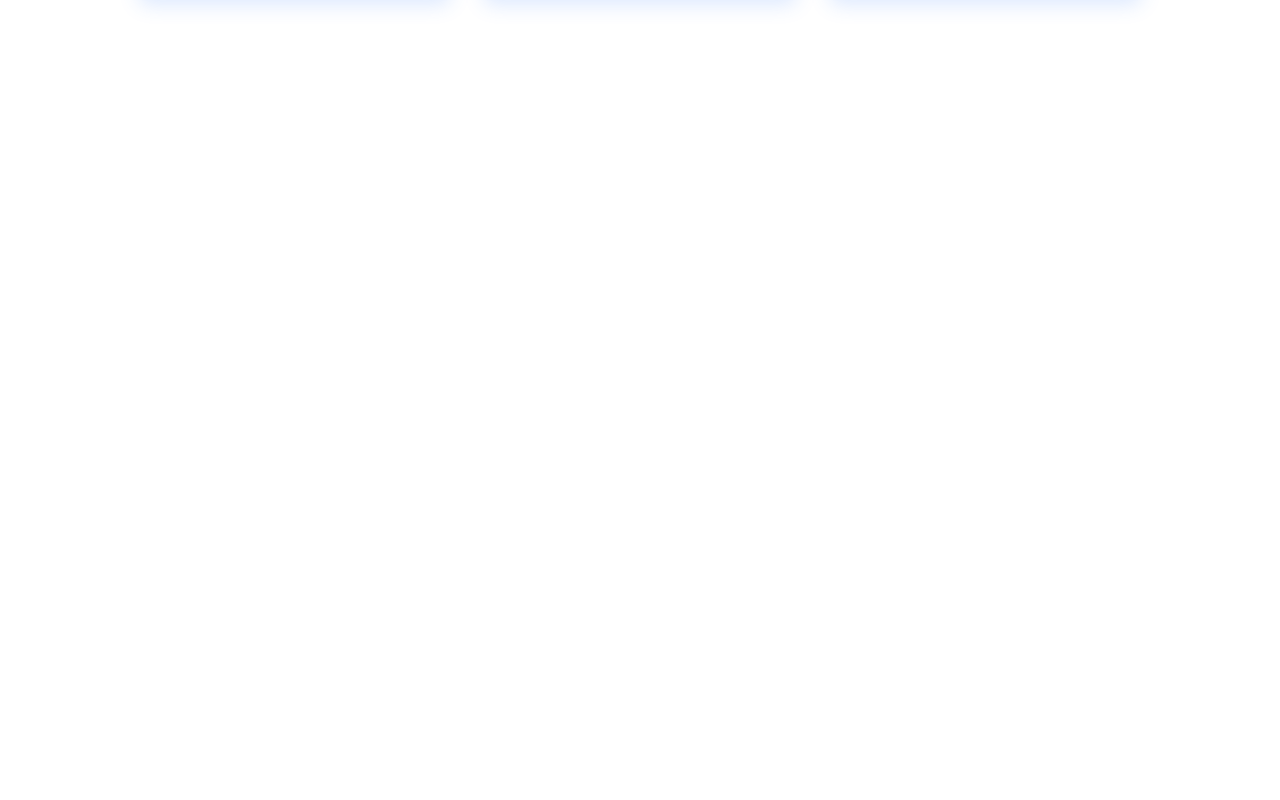
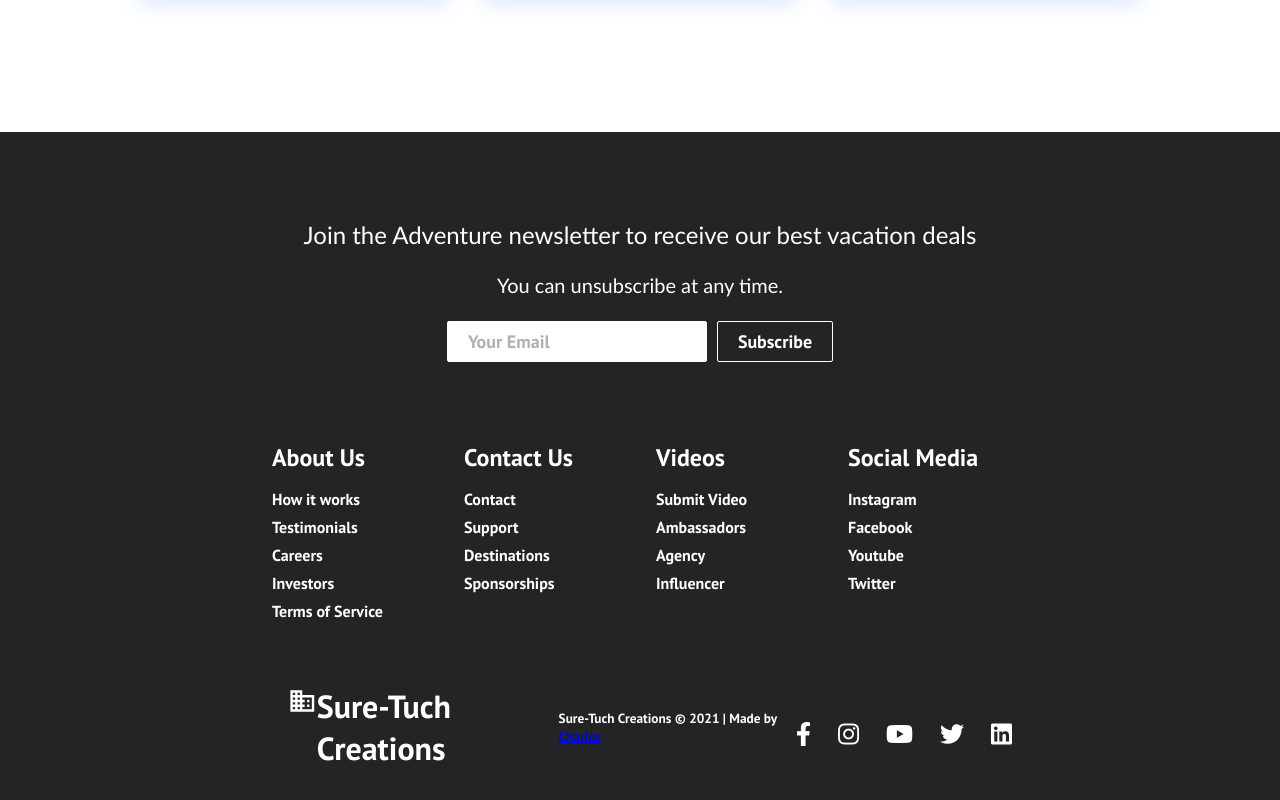
Before and after one commit to kimanicharles911/suretuch_w_react_js, a React (Create React App) app: page / in a window 1280 px wide. Shown: the part 1817-2617 px from the top of the page. Before the commit the page ends 1949 px from the top, so only its background shows below. Built offline with nearby package versions, Linux system fonts and the light colour scheme.

Commit message:
complete footer prototype

```diff
--- /dev/null
+++ b/src/components/Footer.css
@@ -0,0 +1,136 @@
+.footer-container {
+  background-color: #242424;
+  padding: 4rem 0 2rem 0;
+  display: flex;
+  flex-direction: column;
+  justify-content: center;
+  align-items: center;
+}
+
+.footer-subscription {
+  display: flex;
+  flex-direction: column;
+  justify-content: center;
+  align-items: center;
+  text-align: center;
+  margin-bottom: 24px;
+  padding: 24px;
+  color: #fff;
+}
+.footer-subscription > p {
+  font-family: "Trebuchet MS", "Lucida Sans Unicode", "Lucida Grande", "Lucida Sans", Arial, sans-serif;
+}
+.footer-subscription-heading {
+  margin-bottom: 24px;
+  font-size: 24px;
+}
+.footer-subscription-text{
+  margin-bottom: 24px;
+  font-size: 20px;
+}
+.footer-input{
+  padding: 8px 20px;
+  border-radius: 2px;
+  margin-right: 10px;
+  outline: none;
+  border: none;
+  font-size: 18px;
+  margin-bottom: 16px;
+  border: 1px solid #fff;
+}
+.footer-links{
+  width: 100%;
+  max-width: 1000px;
+  display: flex;
+  justify-content: center;
+}
+.footer-link-wrapper{
+  display: flex;
+}
+.footer-link-items{
+  display: flex;
+  flex-direction: column;
+  align-items: flex-start;
+  margin: 16px;
+  text-align: left;
+  width: 160px;
+  box-sizing: border-box;
+}
+
+.footer-link-items h2 {
+  margin-bottom: 16px;
+}
+
+.footer-link-items > h2 {
+  color: #fff;
+}
+.footer-link-items a{
+  color: #fff;
+  text-decoration: none;
+  margin-bottom: 0.5rem;
+}
+.footer-link-items a:hover {
+  color: #e9e9e9;
+  transition: 0.3s ease-out;
+}
+.footer-email-form h2{
+  margin-bottom: 2rem;
+}
+.footer-input::placeholder {
+  color: #b1b1b1;
+}
+/* social icons */
+.social-icon-link{
+  color: #fff;
+  font-size: 24px;
+}
+.social-media{
+  max-width: 1000px;
+  width: 100%;
+}
+.social-media-wrap{
+  display: flex;
+  justify-content: center;
+  align-items: center;
+  width: 90%;
+  max-width: 1000px;
+  margin: 40px auto 0 auto;
+}
+.social-icons{
+  display: flex;
+  justify-content: space-between;
+  align-items: center;
+  width: 240px;
+}
+.social-logo{
+  color: #fff;
+  justify-content: center;
+  margin-left: 20px;
+  cursor: pointer;
+  text-decoration: none;
+  font-size: 2rem;
+  display: flex;
+  align-self: center;
+  margin-bottom: 16px;
+}
+.website-rights{
+  color: #fff;
+  margin-bottom: 16px;
+}
+@media screen and (max-width: 820px){
+  .footer-links{
+    padding-top: 2rem;
+  }
+  .footer-input{
+    width: 100%;
+  }
+  .btn{
+    width: 100%;
+  }
+  .footer-link-wrapper{
+    flex-direction: column;
+  }
+  .social-media-wrap{
+    flex-direction: column;
+  }
+}
--- /dev/null
+++ b/src/components/Footer.jsx
@@ -0,0 +1,90 @@
+import { Button } from "./Button.jsx";
+import "./Footer.css";
+import { Link } from "react-router-dom";
+import { MdBusiness } from "react-icons/md";
+
+function Footer(){
+  return(
+    <div className="footer-container">
+      <section className="footer-subscription">
+        <p className="footer-subscription-heading">
+          Join the Adventure newsletter to receive our best vacation deals
+        </p>
+        <p className="footer-subscription-text">
+          You can unsubscribe at any time.
+        </p>
+        <div className="input-areas">
+          <form>
+            <input type="email" name="email" placeholder="Your Email" className="footer-input"/>
+            <Button buttonStyle="btn--outline">Subscribe</Button>
+          </form>
+        </div>
+      </section>
+      <div className="footer-links">
+        <div className='footer-link-wrapper'>
+          <div className='footer-link-items'>
+            <h2>About Us</h2>
+            <Link to='/sign-up'>How it works</Link>
+            <Link to='/'>Testimonials</Link>
+            <Link to='/'>Careers</Link>
+            <Link to='/'>Investors</Link>
+            <Link to='/'>Terms of Service</Link>
+          </div>
+          <div className='footer-link-items'>
+            <h2>Contact Us</h2>
+            <Link to='/'>Contact</Link>
+            <Link to='/'>Support</Link>
+            <Link to='/'>Destinations</Link>
+            <Link to='/'>Sponsorships</Link>
+          </div>
+        </div>
+        <div className='footer-link-wrapper'>
+          <div className='footer-link-items'>
+            <h2>Videos</h2>
+            <Link to='/'>Submit Video</Link>
+            <Link to='/'>Ambassadors</Link>
+            <Link to='/'>Agency</Link>
+            <Link to='/'>Influencer</Link>
+          </div>
+          <div className='footer-link-items'>
+            <h2>Social Media</h2>
+            <Link to='/'>Instagram</Link>
+            <Link to='/'>Facebook</Link>
+            <Link to='/'>Youtube</Link>
+            <Link to='/'>Twitter</Link>
+          </div>
+        </div>
+      </div>
+      <section className="social-medi">
+        <div className="social-media-wrap">
+          <div className="footer-logo">
+            <Link to="/" className="social-logo">
+              <MdBusiness className="Navbar-icon" /> Sure-Tuch Creations
+            </Link>
+          </div>
+          <small className="website-rights">
+            Sure-Tuch Creations &copy; {(new Date().getFullYear())} | Made by <a target="_blank" href="http://charleskimani.com/linkedin">Charles</a>
+          </small>
+          <div className="social-icons">
+            <Link className="social-icon-link facebook" to="/" target="_blank" aria-label="Facebook">
+              <i className="fab fa-facebook-f" />
+            </Link>
+            <Link className="social-icon-link instagram" to="/" target="_blank" aria-label="Instagram">
+              <i className="fab fa-instagram" />
+            </Link>
+            <Link className="social-icon-link youtube" to="/" target="_blank" aria-label="Youtube">
+              <i className="fab fa-youtube" />
+            </Link>
+            <Link className="social-icon-link twitter" to="/" target="_blank" aria-label="Twitter">
+              <i className="fab fa-twitter" />
+            </Link>
+            <Link className="social-icon-link linkedin" to="/" target="_blank" aria-label="Linkedin">
+              <i className="fab fa-linkedin" />
+            </Link>
+          </div>
+        </div>
+      </section>
+    </div>
+  );
+}
+export default Footer;
--- a/src/components/pages/Home.jsx
+++ b/src/components/pages/Home.jsx
@@ -1,11 +1,13 @@
 import HeroSection from "../HeroSection.jsx";
 import Cards from "../Cards.jsx";
+import Footer from "../Footer.jsx";
 
 function Home () {
   return (
     <>
       <HeroSection />
       <Cards />
+      <Footer />
     </>
   )
 }
```
